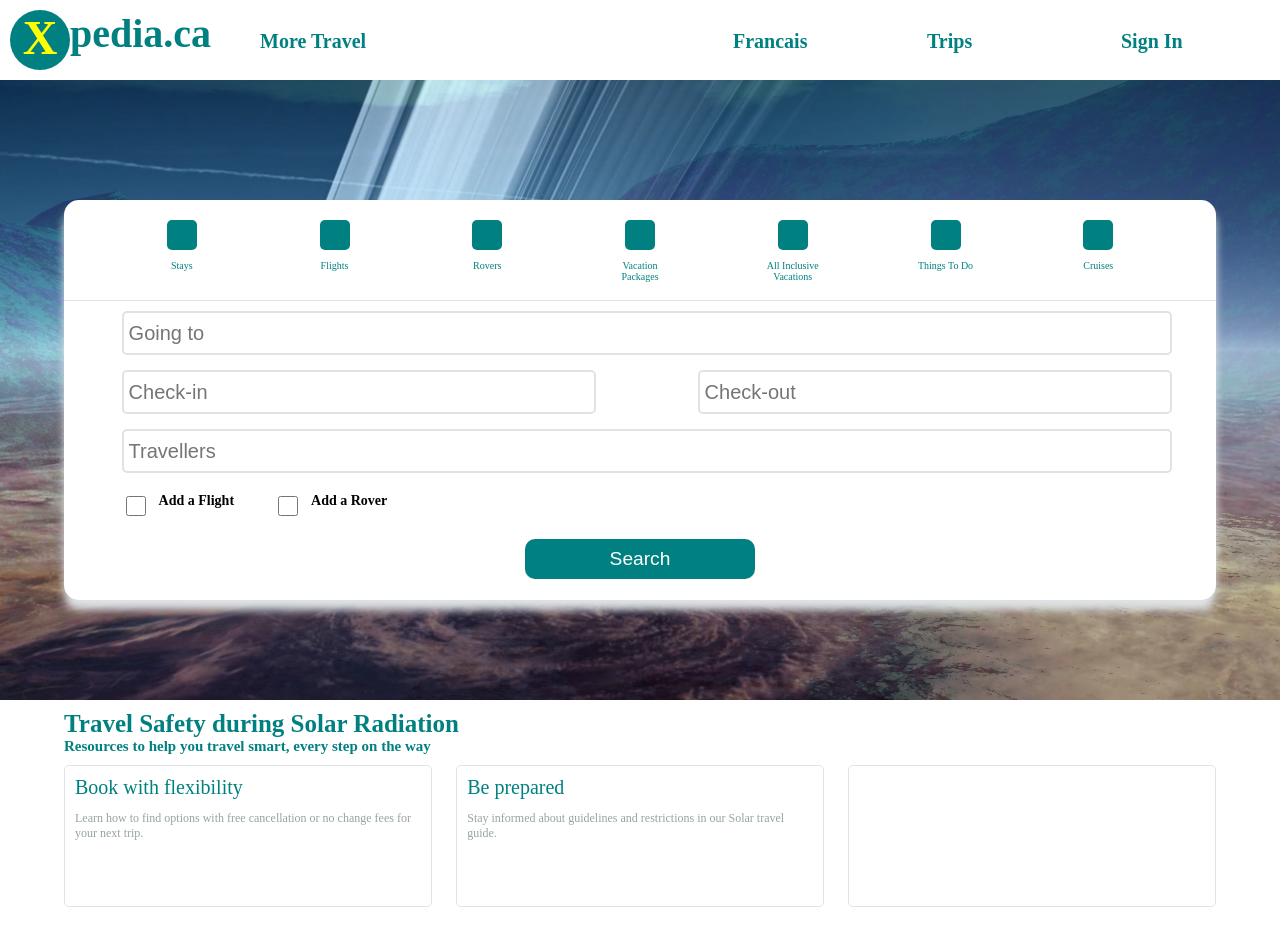
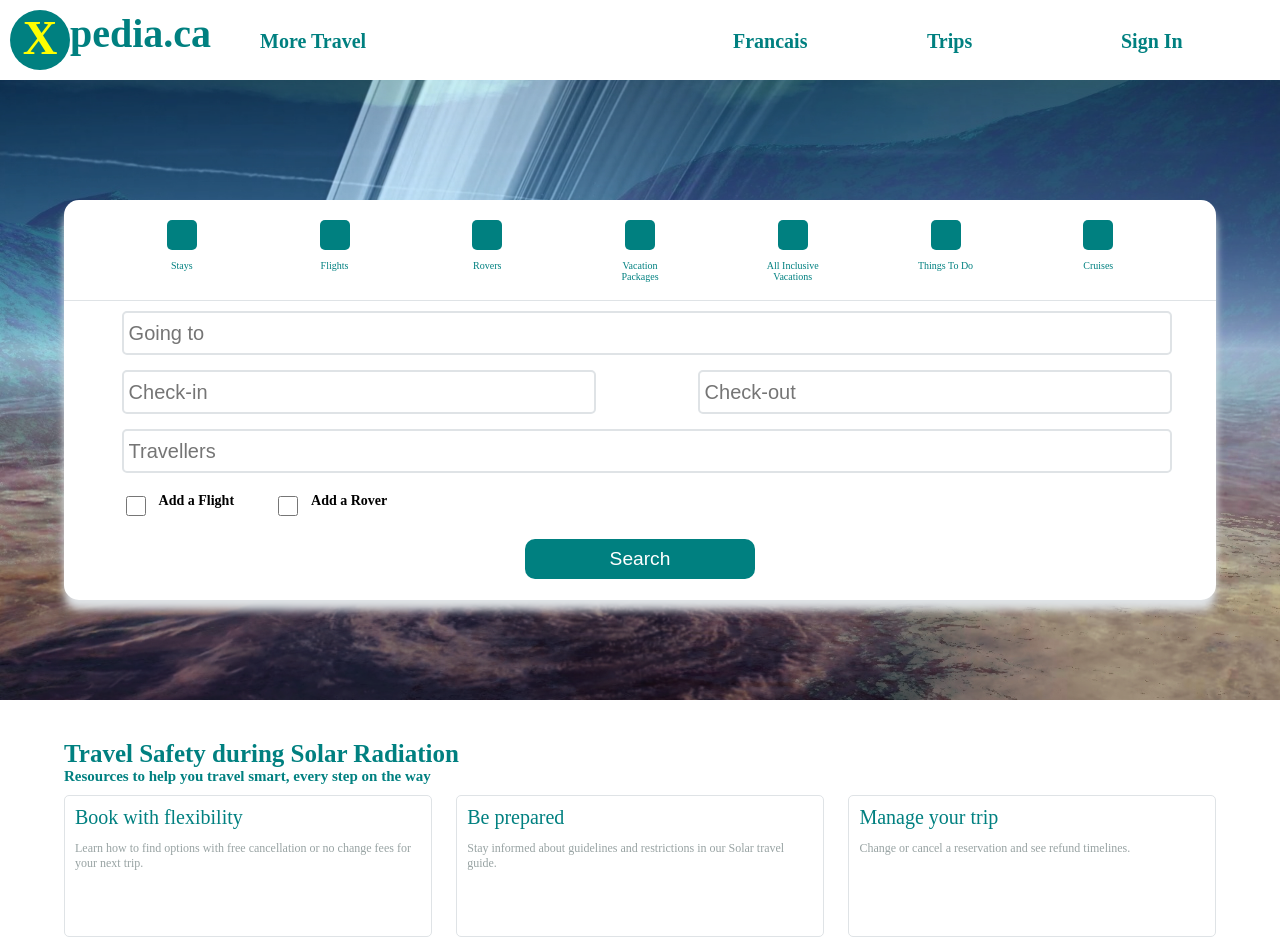
Before and after one commit to MikeTheFyke/Xpedia, a Vue app: page / in a window 1280 px wide. Shown: the top 952 px of the page. Built offline with nearby package versions, Linux system fonts and the light colour scheme; a web font is replaced by a local one.

Commit message:
Finished safety tip divs

```diff
--- a/src/components/Safety.vue
+++ b/src/components/Safety.vue
@@ -9,7 +9,9 @@
             <div class="Safety-Tip">Be prepared
                 <p class="Safety-Tip-SubHeading">Stay informed about guidelines and restrictions in our Solar travel guide.</p>
             </div>
-            <div class="Safety-Tip"></div>
+            <div class="Safety-Tip">Manage your trip
+                <p class="Safety-Tip-SubHeading">Change or cancel a reservation and see refund timelines.</p>
+            </div>
         </div>
     </div>
 </template>
@@ -30,7 +32,7 @@ export default {
 #Safety-Container{
     width: 90%;
     height: 250px;
-    margin: 10px 5%;
+    margin: 40px 5%;
     background-color: transparent;
 }
 
```
